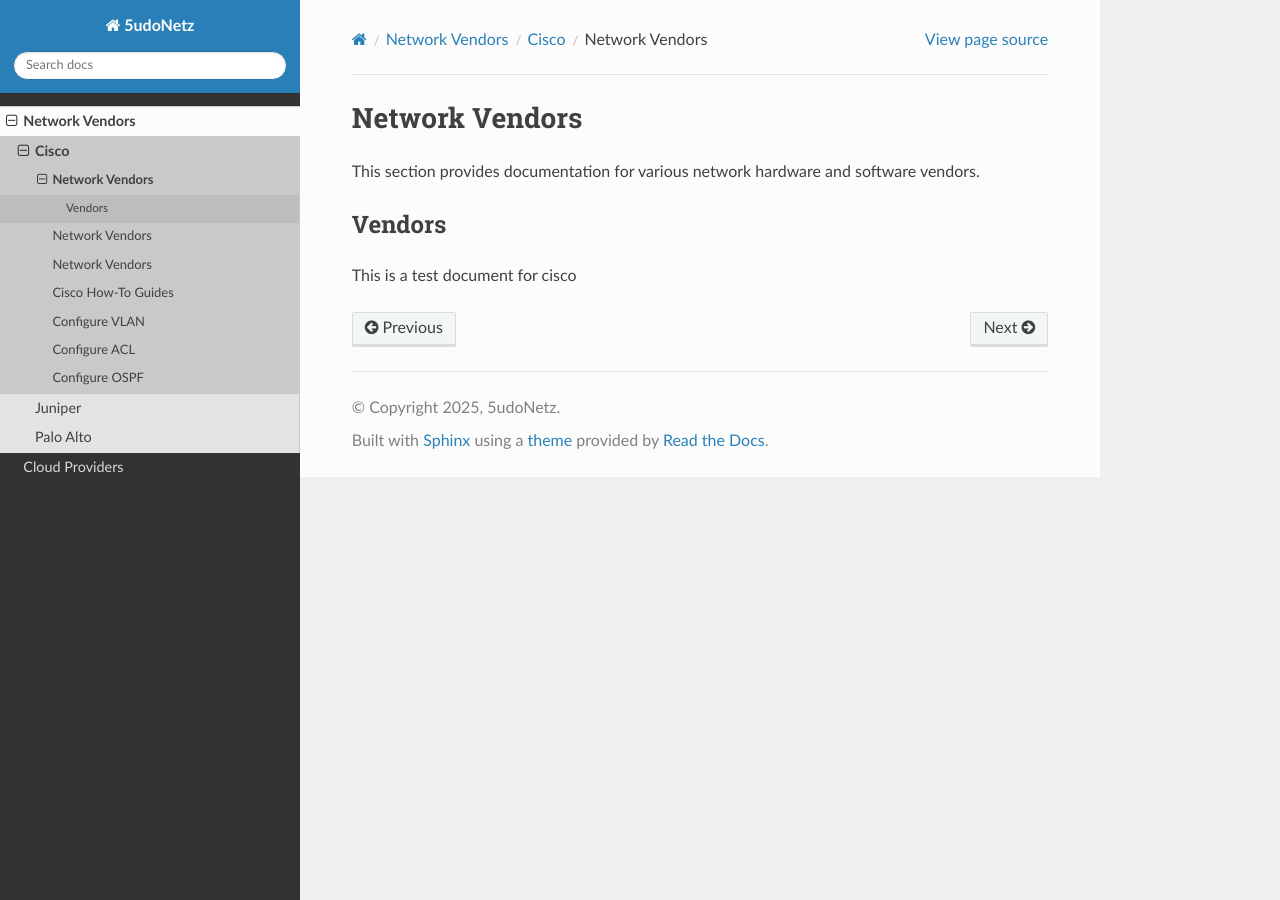
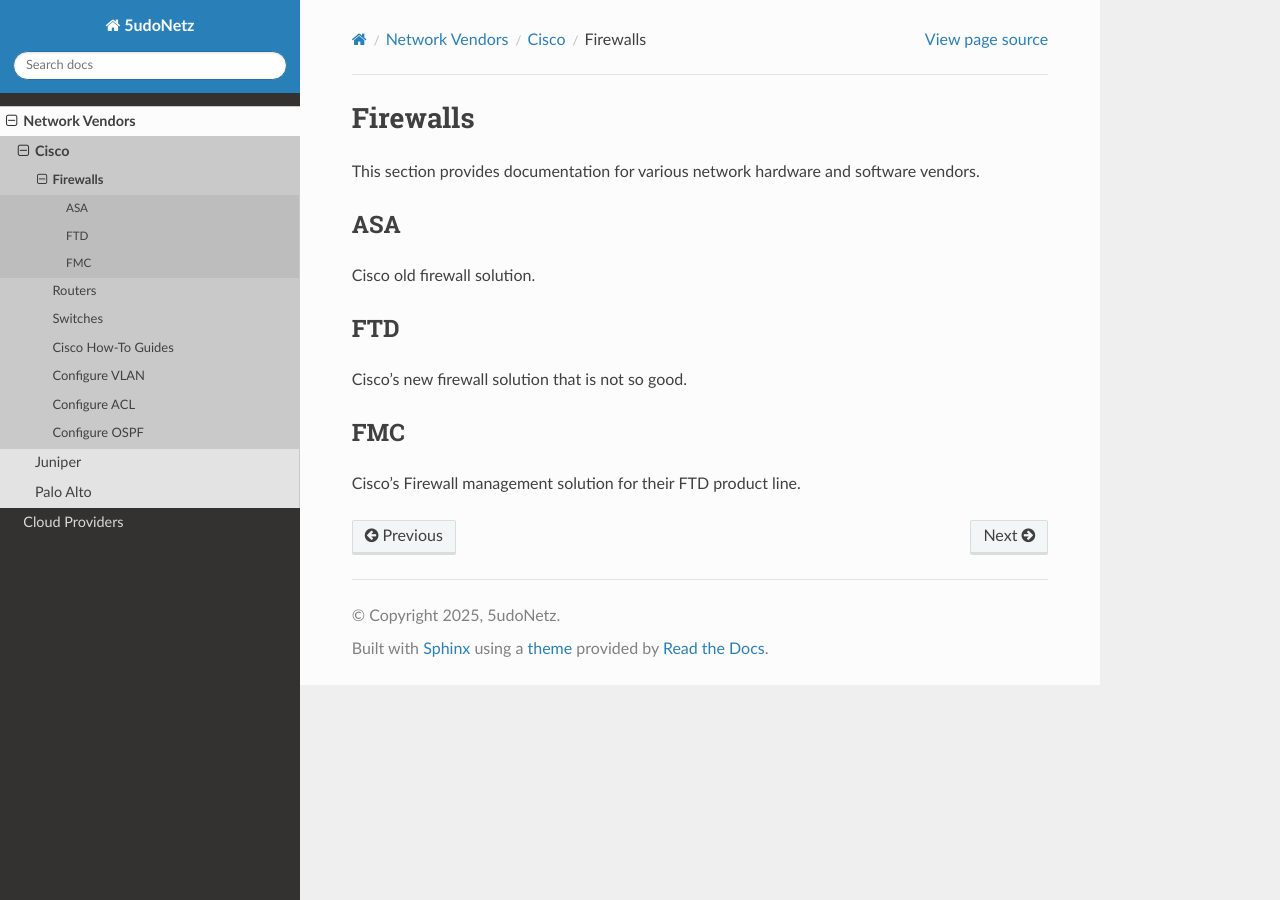
Before and after one commit to sudonetworks/docs, a Sphinx documentation site: the page built from docs/source/network_vendors/cisco/firewalls/index.rst, in a window 1280 px wide. Built offline with Sphinx 7.4.7 and the Read the Docs theme 3.1.0, drawn with Linux system fonts in a browser that asks for light colours; pages that are not in the unit, such as notebooks, are missing from menus.

Commit message:
Fixed a lot of files

```diff
--- a/docs/source/network_vendors/cisco/firewalls/index.rst
+++ b/docs/source/network_vendors/cisco/firewalls/index.rst
@@ -1,9 +1,19 @@
-Network Vendors
-===============
+Firewalls
+=========
 
 This section provides documentation for various network hardware and software vendors.
 
-Vendors
-~~~~~~~
+ASA
+~~~
 
-This is a test document for cisco
+Cisco old firewall solution.
+
+FTD
+~~~
+
+Cisco's new firewall solution that is not so good.
+
+FMC
+~~~
+
+Cisco's Firewall management solution for their FTD product line.
--- a/docs/source/network_vendors/cisco/routers/index.rst
+++ b/docs/source/network_vendors/cisco/routers/index.rst
@@ -1,5 +1,5 @@
-Network Vendors
-===============
+Routers
+=======
 
 This section provides documentation for various network hardware and software vendors.
 
--- a/docs/source/network_vendors/cisco/switches/index.rst
+++ b/docs/source/network_vendors/cisco/switches/index.rst
@@ -1,5 +1,5 @@
-Network Vendors
-===============
+Switches
+========
 
 This section provides documentation for various network hardware and software vendors.
 
```
